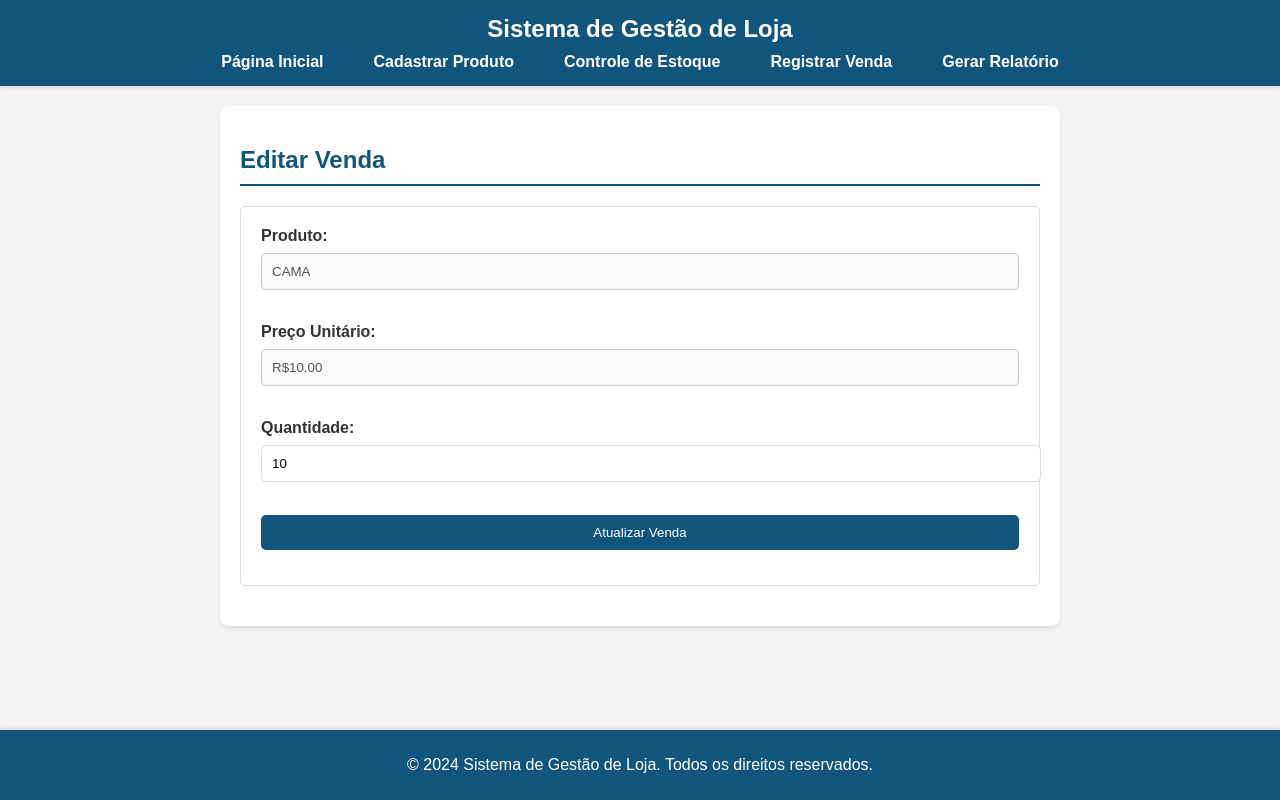
After one commit to DaniloFrancisquete/Projeto-python-lojas, a Flask app: page /editar_venda/15 in a window 1280 px wide. The commit adds this page. Run offline with Flask 3, Linux system fonts and the light colour scheme; data comes from the database, SQL or seed files in the repository; both versions use the stored data as it was after the commit.

Commit message:
nova atualização

```diff
--- a/app.py
+++ b/app.py
@@ -65,8 +65,20 @@ def cadastrar_produto():
 
     return render_template('cadastrar_produto.html')
 
+@app.route('/excluir_venda/<int:venda_id>', methods=['GET', 'POST'])
+def excluir_venda(venda_id):
+    conn = sqlite3.connect('lojista.db')
+    cursor = conn.cursor()
+
+    cursor.execute('DELETE FROM vendas WHERE id = ?', (venda_id,))
+
+    conn.commit()
+    conn.close()
+
+    return redirect(url_for('registrar_venda'))
+
 # Função para excluir um produto do banco de dados
-@app.route('/excluir_produto/<int:produto_id>', methods=['POST'])
+@app.route('/excluir_produto/<int:produto_id>', methods=['GET'])
 def excluir_produto(produto_id):
     conn = sqlite3.connect('lojista.db')
     cursor = conn.cursor()
@@ -76,7 +88,85 @@ def excluir_produto(produto_id):
     conn.commit()
     conn.close()
 
-    return redirect(url_for('registrar_venda'))
+    return redirect(url_for('controle_estoque'))
+
+
+@app.route('/editar_produto/<int:produto_id>', methods=['GET', 'POST'])
+def editar_produto(produto_id):
+    if request.method == 'POST':
+        nome = request.form['nome']
+        preco = float(request.form['preco'])
+        quantidade = int(request.form['quantidade'])
+
+        conn = sqlite3.connect('lojista.db')
+        cursor = conn.cursor()
+
+        cursor.execute('UPDATE produtos SET nome = ?, preco = ?, quantidade = ? WHERE id = ?',
+                       (nome, preco, quantidade, produto_id))
+
+        conn.commit()
+        conn.close()
+
+        return redirect(url_for('controle_estoque'))
+
+    conn = sqlite3.connect('lojista.db')
+    cursor = conn.cursor()
+
+    cursor.execute('SELECT * FROM produtos WHERE id = ?', (produto_id,))
+    produto = cursor.fetchone()
+
+    conn.close()
+
+    return render_template('editar_produto.html', produto=produto)
+
+
+@app.route('/editar_venda/<int:venda_id>', methods=['GET', 'POST'])
+def editar_venda(venda_id):
+    if request.method == 'POST':
+        quantidade = int(request.form['quantidade'])
+        conn = sqlite3.connect('lojista.db')
+        cursor = conn.cursor()
+
+        cursor.execute('SELECT produto_id, quantidade FROM vendas WHERE id = ?', (venda_id,))
+        venda_atual = cursor.fetchone()
+        produto_id = venda_atual[0]
+        quantidade_atual = venda_atual[1]
+
+        cursor.execute('SELECT preco FROM produtos WHERE id = ?', (produto_id,))
+        preco_unitario = cursor.fetchone()[0]
+        valor_total = quantidade * preco_unitario
+
+        cursor.execute('SELECT quantidade FROM produtos WHERE id = ?', (produto_id,))
+        estoque_atual = cursor.fetchone()[0]
+        novo_estoque = estoque_atual + quantidade_atual - quantidade
+
+        if novo_estoque < 0:
+            return "Estoque insuficiente para realizar esta venda."
+
+        cursor.execute('UPDATE produtos SET quantidade = ? WHERE id = ?', (novo_estoque, produto_id))
+        cursor.execute('UPDATE vendas SET quantidade = ?, valor_total = ? WHERE id = ?', (quantidade, valor_total, venda_id))
+
+        conn.commit()
+        conn.close()
+
+        return redirect(url_for('registrar_venda'))
+
+    conn = sqlite3.connect('lojista.db')
+    cursor = conn.cursor()
+
+    cursor.execute('''
+    SELECT vendas.id, produtos.nome, vendas.valor_total / vendas.quantidade AS preco_unitario,
+           vendas.valor_total, vendas.quantidade
+    FROM vendas
+    JOIN produtos ON vendas.produto_id = produtos.id
+    WHERE vendas.id = ?
+    ''', (venda_id,))
+    venda = cursor.fetchone()
+
+    conn.close()
+
+    return render_template('editar_venda.html', venda=venda)
+
 
 # Função para fechar o dia e gerar relatório
 @app.route('/fechar_dia', methods=['POST'])
@@ -96,7 +186,6 @@ def fechar_dia():
 
     return redirect(url_for('gerar_relatorio'))
 
-# Função para obter vendas realizadas
 def obter_vendas():
     conn = sqlite3.connect('lojista.db')
     cursor = conn.cursor()
@@ -111,7 +200,11 @@ def obter_vendas():
 
     conn.close()
 
+    # Verificar os valores obtidos
+    print(vendas)
+
     return vendas
+
 
 # Função para registrar uma venda e atualizar o estoque
 @app.route('/registrar_venda', methods=['GET', 'POST'])
--- a/static/style.css
+++ b/static/style.css
@@ -97,3 +97,27 @@ footer {
     margin-top: 20px;
     color: #777;
 }
+
+
+/* Estilos para ícones de ação */
+.action-icon {
+    color: #007bff; /* Azul para os ícones */
+    font-size: 1.2em; /* Tamanho dos ícones */
+    margin: 0 5px; /* Espaçamento entre ícones */
+    text-decoration: none; /* Remover sublinhado dos links */
+    display: inline-flex;
+    align-items: center;
+}
+
+.action-button {
+    background: none; /* Remover fundo do botão */
+    border: none; /* Remover borda do botão */
+    color: inherit; /* Cor herdada */
+    cursor: pointer; /* Mostrar cursor de link */
+    display: inline-flex;
+    align-items: center;
+}
+
+.action-icon:hover, .action-button:hover {
+    color: #0056b3; /* Cor ao passar o mouse */
+}
--- a/templates/base.html
+++ b/templates/base.html
@@ -4,6 +4,7 @@
     <meta charset="UTF-8">
     <meta name="viewport" content="width=device-width, initial-scale=1.0">
     <title>Sistema de Gestão de Loja</title>
+    <link rel="stylesheet" href="https://cdnjs.cloudflare.com/ajax/libs/font-awesome/6.0.0-beta3/css/all.min.css">
     <link rel="stylesheet" href="{{ url_for('static', filename='style.css') }}">
     <style>
         body {
--- a/templates/controle_estoque.html
+++ b/templates/controle_estoque.html
@@ -9,6 +9,7 @@
                 <th>Nome</th>
                 <th>Preço</th>
                 <th>Quantidade</th>
+                <th>Ações</th>
             </tr>
         </thead>
         <tbody>
@@ -18,6 +19,10 @@
                     <td>{{ produto[1] }}</td>
                     <td>R${{ '%.2f' % produto[2] }}</td>
                     <td>{{ produto[3] }}</td>
+                    <td>
+                        <a href="{{ url_for('editar_produto', produto_id=produto[0]) }}"><i class="fas fa-edit"></i></a>
+                        <a href="{{ url_for('excluir_produto', produto_id=produto[0]) }}" onclick="return confirm('Tem certeza que deseja excluir este produto?');"><i class="fas fa-trash-alt"></i></a>
+                    </td>
                 </tr>
             {% endfor %}
         </tbody>
--- /dev/null
+++ b/templates/editar_venda.html
@@ -0,0 +1,14 @@
+{% extends 'base.html' %}
+
+{% block content %}
+    <h2>Editar Venda</h2>
+    <form method="POST" action="{{ url_for('editar_venda', venda_id=venda[0]) }}">
+        <label for="produto">Produto:</label>
+        <input type="text" id="produto" name="produto" value="{{ venda[1] }}" disabled><br><br>
+        <label for="preco_unitario">Preço Unitário:</label>
+        <input type="text" id="preco_unitario" name="preco_unitario" value="{{ 'R$%.2f' % venda[2] }}" disabled><br><br>
+        <label for="quantidade">Quantidade:</label>
+        <input type="number" id="quantidade" name="quantidade" value="{{ venda[4] }}" min="1" required><br><br>
+        <button type="submit">Atualizar Venda</button>
+    </form>
+{% endblock %}
```
Also changed, not shown: templates/editar_produto.html (added, +14 -0 lines), templates/registrar_venda.html (+7 -3 lines), lojista.db.
